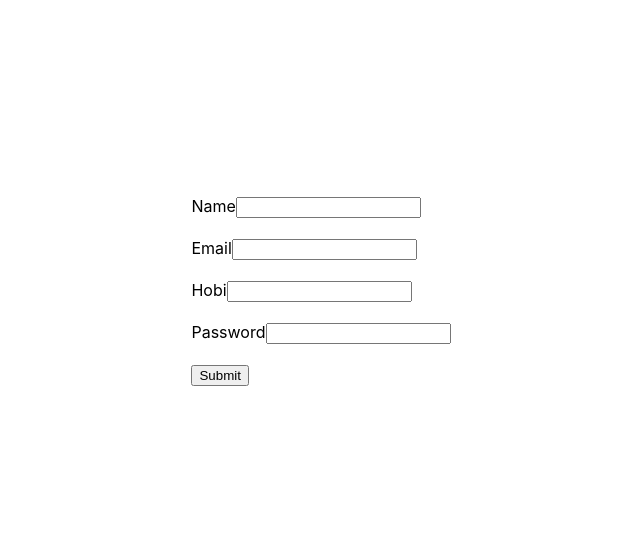
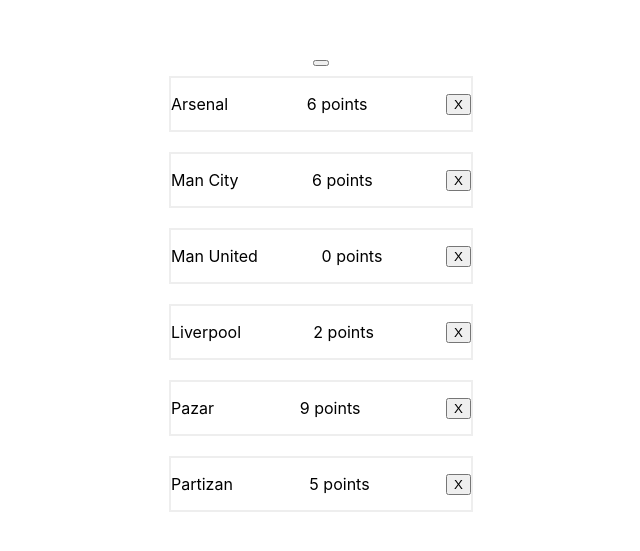
Before and after one commit to aldinhalilovic/IT-Camp-React, a React (Create React App) app: page / in a window 1280 px wide. Shown: the part 109-660 px from the top of the page, without its empty margins (319-959 px from the left). Built offline with nearby package versions, Linux system fonts and the light colour scheme.

Commit message:
react,state with arrays

```diff
--- a/src/App.css
+++ b/src/App.css
@@ -5,4 +5,5 @@
   flex-direction: column;
   align-items: center;
   justify-content: center;
+  color: black;
 }
--- a/src/App.js
+++ b/src/App.js
@@ -171,104 +171,190 @@
 
 // 17.8
 
+// import React, { useState } from "react";
+// import "./App.css";
+
+// export default function App() {
+//   // const [name, setName] = React.useState("");
+//   // const [email, setEmail] = React.useState("");
+//   // const [hobi, setHobi] = React.useState("");
+//   // const [password, setPassword] = useState("");
+//   const [formValues, setFormValues] = useState({
+//     //USESTATE za FORME, da se ne bi kucalo redom....
+//     name: "",
+//     email: "",
+//     hobi: "",
+//     password: "",
+//     publicPassword: {
+//       first: "FIRST",
+//       second: "",
+//     },
+//   });
+
+//   return (
+//     <div className="card-container">
+//       <form
+//         onSubmit={(e) => {
+//           e.preventDefault();
+//           console.log(
+//             // formValues
+//             `Name: ${formValues.name}, Email: ${formValues.email}, Hobi: ${formValues.hobi}, Password : ${formValues.password}`
+//           );
+//         }}
+//       >
+//         <label htmlFor="html">Name</label>
+//         <input
+//           type="text"
+//           id="html"
+//           name="fav_language"
+//           value={formValues.name}
+//           onChange={(e) =>
+//             setFormValues((prevState) => ({
+//               ...prevState,
+//               name: e.target.value,
+//             }))
+//           }
+//         />
+//         <br />
+//         <br />
+//         <label htmlFor="css">Email</label>
+//         <input
+//           type="email"
+//           id="css"
+//           name="fav_language"
+//           value={formValues.email}
+//           onChange={(e) =>
+//             setFormValues((prev) => ({
+//               ...prev,
+//               email: e.target.value,
+//             }))
+//           }
+//         />
+//         <br />
+//         <br />
+//         <label htmlFor="javascript">Hobi</label>
+//         <input
+//           type="text"
+//           id="javascript"
+//           name="fav_language"
+//           value={formValues.hobi}
+//           onChange={(e) =>
+//             setFormValues((prev) => ({
+//               ...prev,
+//               hobi: e.target.value,
+//             }))
+//           }
+//         />
+//         <br />
+//         <br />
+//         <label htmlFor="password">Password</label>
+//         <input
+//           type="password"
+//           id="password"
+//           name="fav_language"
+//           value={formValues.password}
+//           onChange={(e) =>
+//             setFormValues((prev) => ({
+//               ...prev,
+//               password: e.target.value,
+//               publicPassword: {
+//                 ...formValues.publicPassword,
+//                 second: formValues.hobi,
+//               },
+//             }))
+//           }
+//         />
+//         <br />
+//         {/* <p>{formValues.publicPassword.second}</p> */}
+//         <br />
+//         <input type="submit" defaultValue="Submit" />
+//       </form>
+//     </div>
+//   );
+// }
+// 19.8
+
+// import React, { useState } from "react";
+// import "./App.css";
+
+// const DATA = [
+//   "Prva recenica",
+//   "Druga recenica",
+//   "Treca recenica",
+//   ".....",
+//   "Stota recenica",
+// ];
+
+// export default function App() {
+//   const [array, setArray] = useState(DATA);
+//   // 1.
+//   const generateRandom = () => Math.random().toString(36).slice(2, 7);
+//   // 2.
+//   const reverseArray = () => {
+//     const _array = [...array]; //kopija niza
+//     const reversed = _array.reverse();
+//     setArray(reversed);
+//   };
+//   //sablon za nizove
+
+//   return (
+//     <div className="card-container">
+//       <button onClick={() => setArray((prev) => [generateRandom(), ...prev])}>
+//         Dodaj random recenicu
+//       </button>
+//       <br />
+//       <button onClick={reverseArray}>Reverse recenice</button>
+//       <ul>
+//         {array.map((el) => (
+//           <li key={el}>{el}</li>
+//         ))}
+//       </ul>
+//     </div>
+//   );
+// }
+
 import React, { useState } from "react";
 import "./App.css";
+import TeamCard from "./components/TeamCard/TeamCard";
+
+const favoriteTeams = [
+  { id: 0, name: "Arsenal", points: 6 },
+  { id: 1, name: "Man City", points: 6 },
+  { id: 2, name: "Man United", points: 0 },
+  { id: 3, name: "Liverpool", points: 2 },
+  { id: 4, name: "Pazar", points: 9 },
+  { id: 5, name: "Partizan", points: 5 },
+];
 
 export default function App() {
-  // const [name, setName] = React.useState("");
-  // const [email, setEmail] = React.useState("");
-  // const [hobi, setHobi] = React.useState("");
-  // const [password, setPassword] = useState("");
-  const [formValues, setFormValues] = useState({
-    //USESTATE za FORME, da se ne bi kucalo redom....
-    name: "",
-    email: "",
-    hobi: "",
-    password: "",
-    publicPassword: {
-      first: "FIRST",
-      second: "",
-    },
-  });
+  const [teams, setTeams] = useState(favoriteTeams);
+  const deleteTeam = (id) => {
+    const newTeams = teams.filter((team) => team.id !== id);
+    setTeams(newTeams);
+  };
 
   return (
     <div className="card-container">
-      <form
-        onSubmit={(e) => {
-          e.preventDefault();
-          console.log(
-            // formValues
-            `Name: ${formValues.name}, Email: ${formValues.email}, Hobi: ${formValues.hobi}, Password : ${formValues.password}`
-          );
-        }}
-      >
-        <label htmlFor="html">Name</label>
-        <input
-          type="text"
-          id="html"
-          name="fav_language"
-          value={formValues.name}
-          onChange={(e) =>
-            setFormValues((prevState) => ({
-              ...prevState,
-              name: e.target.value,
-            }))
-          }
-        />
-        <br />
-        <br />
-        <label htmlFor="css">Email</label>
-        <input
-          type="email"
-          id="css"
-          name="fav_language"
-          value={formValues.email}
-          onChange={(e) =>
-            setFormValues((prev) => ({
-              ...prev,
-              email: e.target.value,
-            }))
-          }
-        />
-        <br />
-        <br />
-        <label htmlFor="javascript">Hobi</label>
-        <input
-          type="text"
-          id="javascript"
-          name="fav_language"
-          value={formValues.hobi}
-          onChange={(e) =>
-            setFormValues((prev) => ({
-              ...prev,
-              hobi: e.target.value,
-            }))
-          }
-        />
-        <br />
-        <br />
-        <label htmlFor="password">Password</label>
-        <input
-          type="password"
-          id="password"
-          name="fav_language"
-          value={formValues.password}
-          onChange={(e) =>
-            setFormValues((prev) => ({
-              ...prev,
-              password: e.target.value,
-              publicPassword: {
-                ...formValues.publicPassword,
-                second: formValues.hobi,
-              },
-            }))
-          }
-        />
-        <br />
-        {/* <p>{formValues.publicPassword.second}</p> */}
-        <br />
-        <input type="submit" defaultValue="Submit" />
-      </form>
+      <button
+        onClick={() =>
+          setTeams((prev) => [
+            ...prev,
+            { id: Math.random, name: "Novi Tim", points: 4 },
+          ])
+        }
+      />
+      {teams.map((team) => (
+        <div key={team.id}>
+          <TeamCard
+            name={team.name}
+            points={team.points}
+            onDeleteBtn={() => deleteTeam(team.id)}
+          />
+        </div>
+      ))}
     </div>
   );
 }
+
+// CryptoForm komponenta
+// sadrzava IME VALUTE, CENA, pored toga DUGME
--- /dev/null
+++ b/src/components/TeamCard/TeamCard.css
@@ -0,0 +1,8 @@
+.team-card{
+    display: flex;
+    justify-content: space-between;
+    align-items: center;
+    border: 2px solid #eeeeee;
+    width: 300px;
+    margin: 10px 0;
+}
--- /dev/null
+++ b/src/components/TeamCard/TeamCard.js
@@ -0,0 +1,10 @@
+import "./TeamCard.css";
+export default function TeamCard({ name, points, onDeleteBtn }) {
+  return (
+    <div className="team-card">
+      <p> {name}</p>
+      <p>{points} points</p>
+      <button onClick={onDeleteBtn}>X</button>
+    </div>
+  );
+}
```
